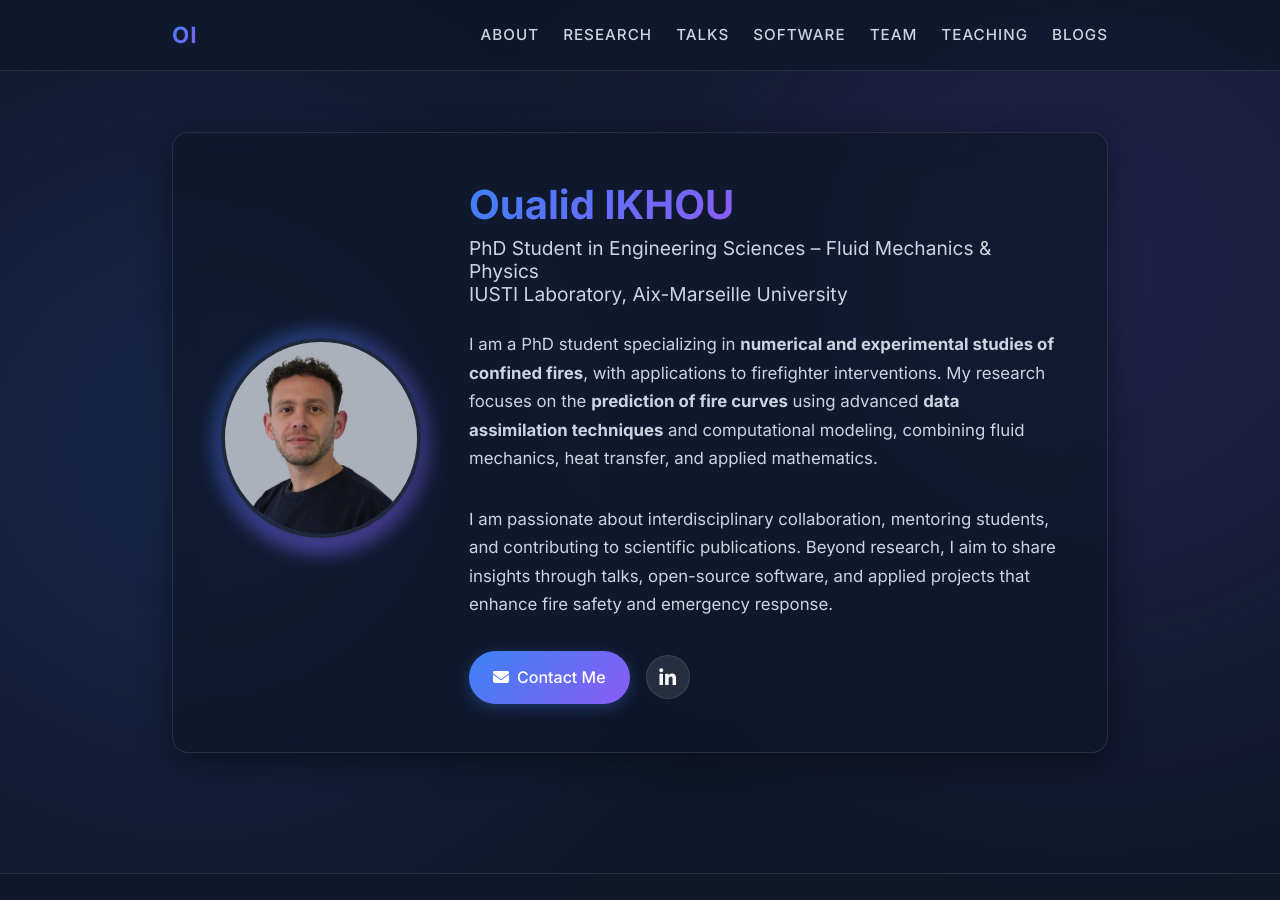
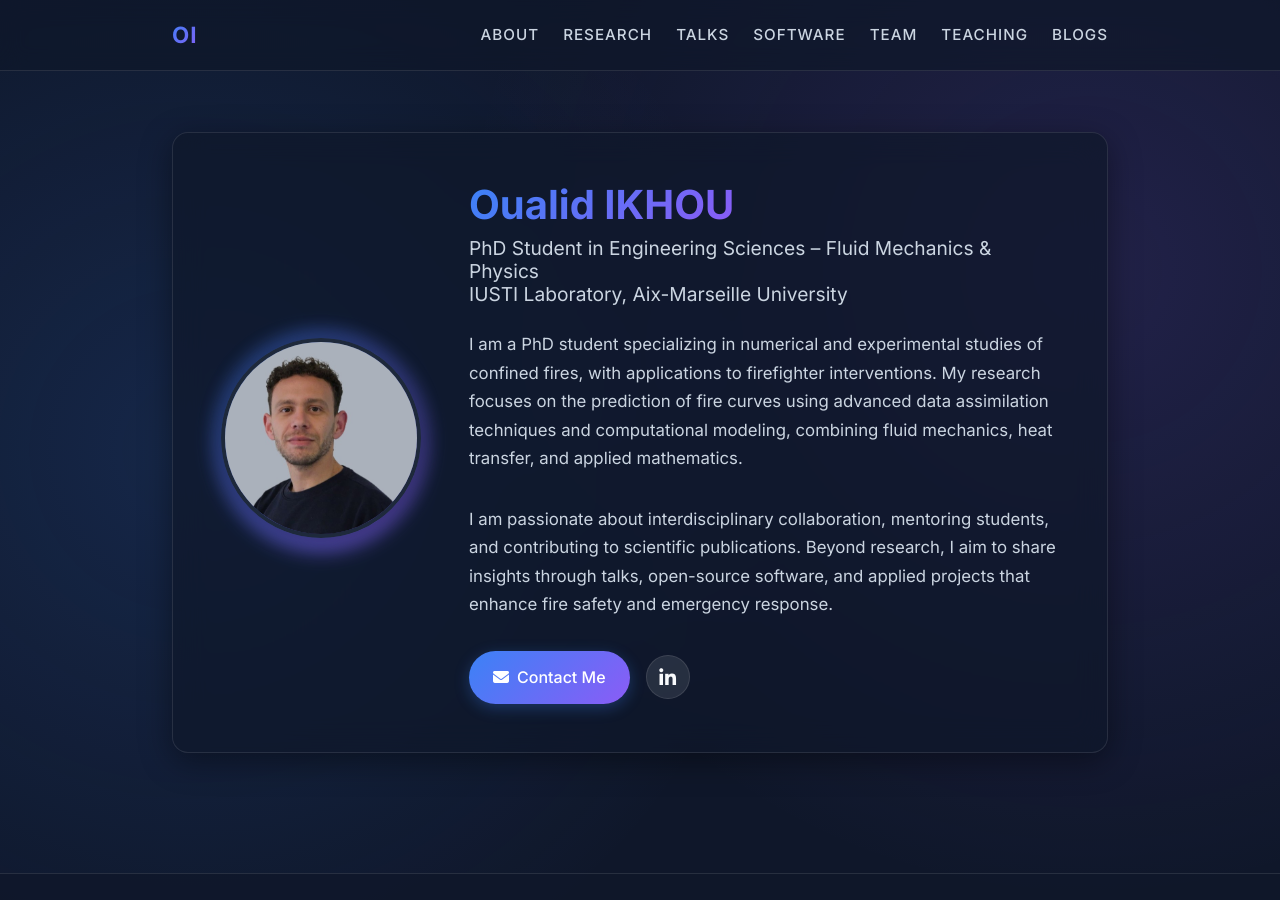
Before and after one commit to oualidikhou/oualidikhou.github.io, a Jekyll site: the page built from index.md, in a window 1280 px wide and 900 px high. Built offline with Jekyll 4.4.1, drawn with Linux system fonts in a browser that asks for light colours.

```diff
--- a/index.md
+++ b/index.md
@@ -13,8 +13,8 @@ title: Home
       <h2 class="hero-subtitle">PhD Student in Engineering Sciences – Fluid Mechanics & Physics<br/>IUSTI Laboratory, Aix-Marseille University</h2>
 
       <p class="hero-bio">
-        I am a PhD student specializing in <strong>numerical and experimental studies of confined fires</strong>, with applications to firefighter interventions.
-        My research focuses on the <strong>prediction of fire curves</strong> using advanced <strong>data assimilation techniques</strong> and computational modeling, combining fluid mechanics, heat transfer, and applied mathematics.
+        I am a PhD student specializing in numerical and experimental studies of confined fires, with applications to firefighter interventions.
+        My research focuses on the prediction of fire curves using advanced data assimilation techniques and computational modeling, combining fluid mechanics, heat transfer, and applied mathematics.
       </p>
 
       <p class="hero-bio">
```
